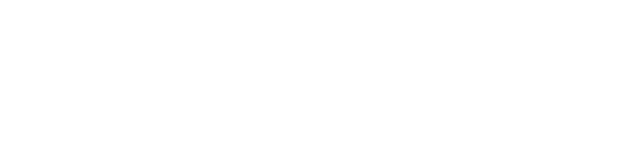
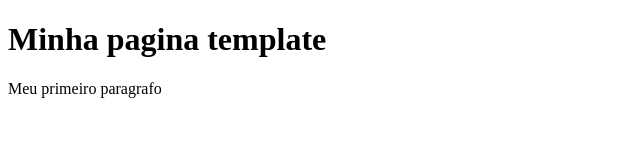
Before and after one commit to cdaniel01/curso-git, a plain HTML site: page index.html in a window 1280 px wide. Shown: the whole page, without its empty margins (0-640 px from the left). Drawn offline with Linux system fonts and the light colour scheme.

Commit message:
Add cabrçalho e paragrafo.

```diff
--- a/index.html
+++ b/index.html
@@ -5,6 +5,7 @@
 	    <title></title>
 	</head>
 	<body>
-
+	 	<h1>Minha pagina template</h1>
+	 	<p>Meu primeiro paragrafo</p>
 	</body>
 </html>
```
